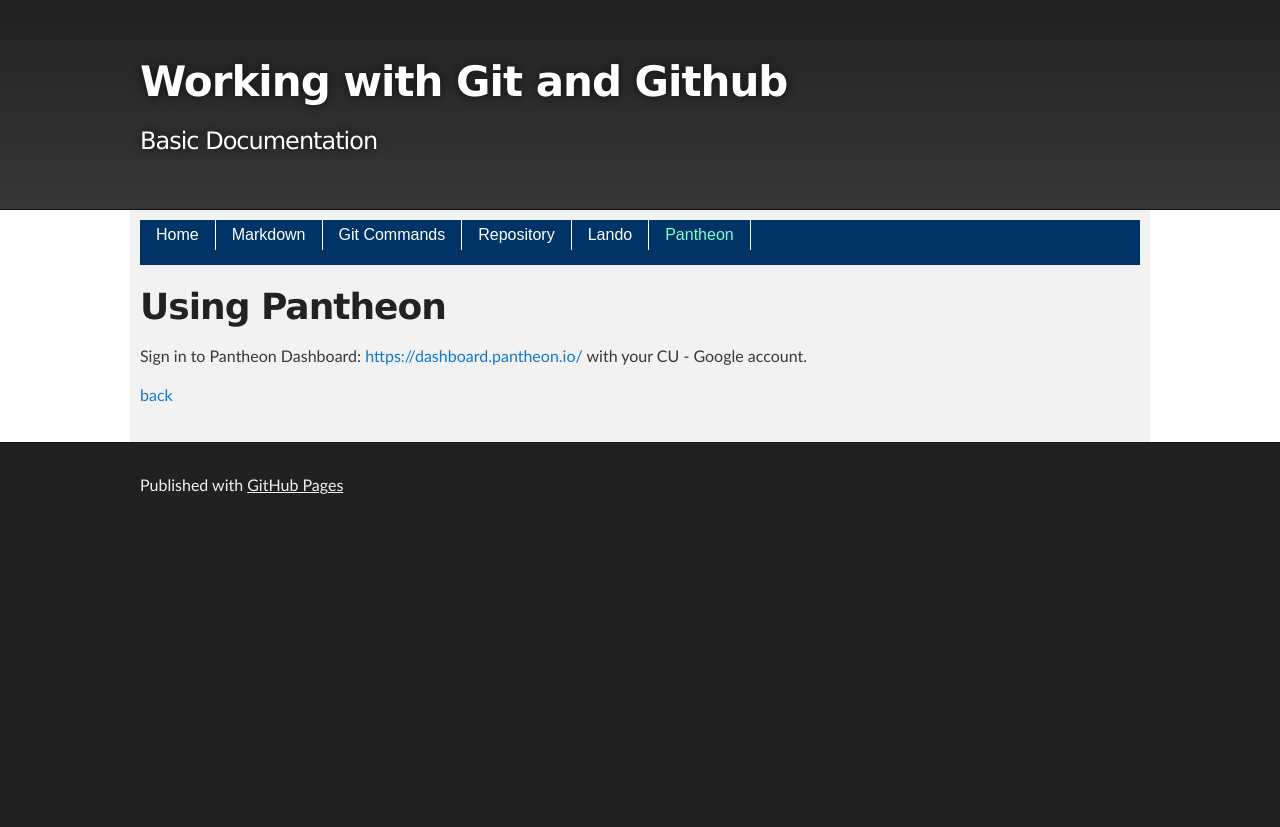
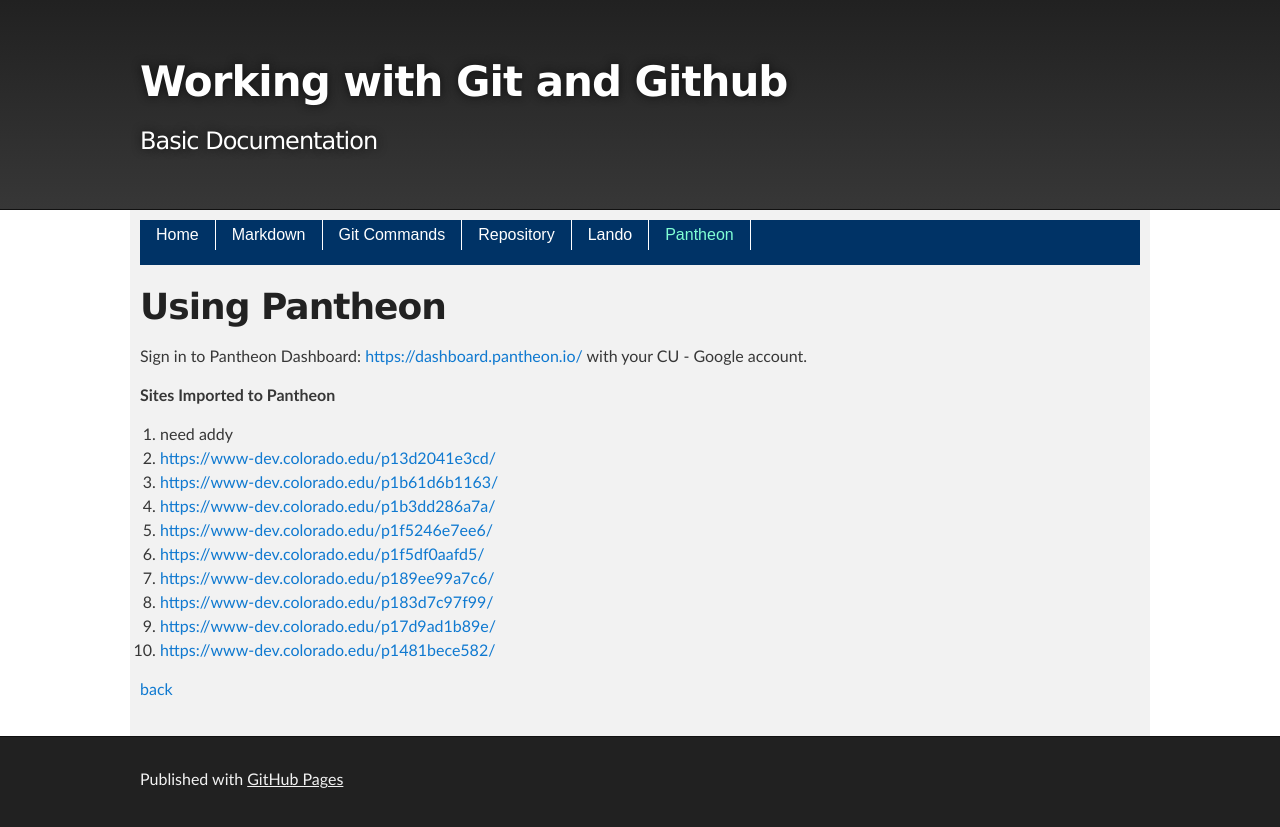
Before and after one commit to cathysnider/cathysnider.github.io, a Jekyll site: the page built from pantheon.md, in a window 1280 px wide. Shown: the top 827 px of the page. Built offline with Jekyll 4.4.1, drawn with Linux system fonts in a browser that asks for light colours.

Commit message:
add list of test import sites

```diff
--- a/pantheon.md
+++ b/pantheon.md
@@ -7,8 +7,18 @@ layout: default
 
 Sign in to Pantheon Dashboard: [https://dashboard.pantheon.io/](https://dashboard.pantheon.io/) with your CU - Google account.
 
+**Sites Imported to Pantheon**
 
-
+1. need addy
+1. [https://www-dev.colorado.edu/p13d2041e3cd/](https://www-dev.colorado.edu/p13d2041e3cd/)
+1. [https://www-dev.colorado.edu/p1b61d6b1163/](https://www-dev.colorado.edu/p1b61d6b1163/)
+1. [https://www-dev.colorado.edu/p1b3dd286a7a/](https://www-dev.colorado.edu/p1b3dd286a7a/)
+1. [https://www-dev.colorado.edu/p1f5246e7ee6/](https://www-dev.colorado.edu/p1f5246e7ee6/)
+1. [https://www-dev.colorado.edu/p1f5df0aafd5/](https://www-dev.colorado.edu/p1f5df0aafd5/)
+1. [https://www-dev.colorado.edu/p189ee99a7c6/](https://www-dev.colorado.edu/p189ee99a7c6/)
+1. [https://www-dev.colorado.edu/p183d7c97f99/](https://www-dev.colorado.edu/p183d7c97f99/)
+1. [https://www-dev.colorado.edu/p17d9ad1b89e/](https://www-dev.colorado.edu/p17d9ad1b89e/)
+1. [https://www-dev.colorado.edu/p1481bece582/](https://www-dev.colorado.edu/p1481bece582/)
 
 
 
```
